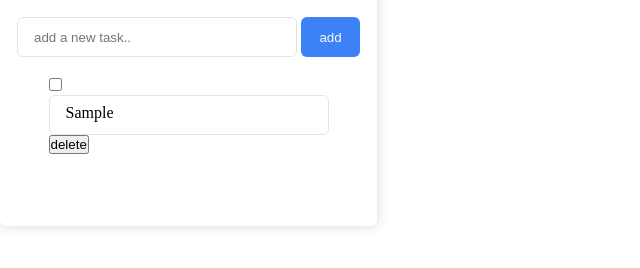
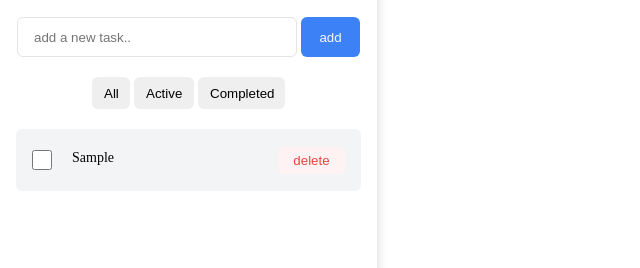
Before and after one commit to Nerunnee/Todo-app, a plain HTML site: page index.html in a window 1280 px wide. Both pictures are taken after typing "Sample" into the empty fields and a click on the button "add". Shown: the part 64-332 px from the top of the page, without its empty margins (0-640 px from the left). Drawn offline with Linux system fonts and the light colour scheme.

Commit message:
version2

```diff
--- a/index.html
+++ b/index.html
@@ -14,13 +14,21 @@
         <input
           type="text"
           placeholder="add a new task.."
-          class="task__text"
+          class="input__text"
           id="input"
         />
-        <button class="task__add" id="add">add</button>
+        <button class="input__add" id="add">add</button>
       </div>
 
-      <div class="task-container" id="task-container"></div>
+      <div class="show-container">
+        <button id="showAll" class="show__all">All</button>
+        <button id="showActive" class="show__active">Active</button>
+        <button is="showCompleted" class="show__completed">Completed</button>
+      </div>
+
+      <div class="task-box">
+        <div id="task-container"></div>
+      </div>
     </div>
     <script src="./script.js"></script>
   </body>
--- a/script.js
+++ b/script.js
@@ -1,6 +1,8 @@
 const inputs = document.querySelector("#input");
 const addElement = document.querySelector("#add");
 const taskContainer = document.querySelector("#task-container");
+const showAll = document.querySelector("#showAll");
+const showActive = document.querySelector("#showActive");
 
 const tasks = [];
 
@@ -21,6 +23,8 @@ const add = () => {
 
   clearInput();
   renderTasks();
+  // all();
+  active();
 };
 
 const renderTasks = () => {
@@ -32,18 +36,21 @@ const renderTasks = () => {
     taskElenmentsHTML += taskElement;
   });
 
-  console.log(taskElenmentsHTML);
   taskContainer.innerHTML = taskElenmentsHTML;
 };
 
 const createTaskElement = (task) => {
-  return `<div class="task">
-    <input type="checkbox" name="checkbox" class="task__checkbox" ${
-      task.isComplete && "checked"
-    }/>
-    <p class="task__text">${task.text}</p>
-    <button class="task__delete">delete</button>
-    </div>`;
+  return `
+    <div class="task-container">
+      <div  class="task-box">
+       <input type="checkbox" name="checkbox" class="task__checkbox" ${
+         task.isComplete && "checked"
+       }/>
+      <p class="task__text">${task.text}</p>
+      </div>
+      <button class="task__delete">delete</button>
+    </div>
+    `;
 };
 
 const clearInput = () => {
@@ -51,3 +58,15 @@ const clearInput = () => {
 };
 
 addElement.addEventListener("click", add);
+
+// const all = showAll.reduce((acc, taskId) => (acc += taskId), 0);
+
+const active = showActive.filter((tasks) => {
+  if (tasks.id === "checked") {
+    return true;
+  } else {
+    return false;
+  }
+});
+
+showActive.addEventListener("click", active);
--- a/style.css
+++ b/style.css
@@ -6,7 +6,7 @@
 
 .container {
   width: 377px;
-  height: 290px;
+  height: 100vh;
   border-radius: 6px;
   padding: 24px 16px;
   display: flex;
@@ -16,7 +16,7 @@
   box-shadow: 0px 0px 12px 0px #00000029;
 }
 
-.task__text {
+.input__text {
   width: 280px;
   height: 40px;
   border-radius: 6px;
@@ -24,7 +24,7 @@
   border: 1px solid #e4e4e7;
 }
 
-.task__add {
+.input__add {
   width: 59px;
   height: 40px;
   border-radius: 6px;
@@ -33,3 +33,84 @@
   background: #3c82f6;
   color: #f9f9f9;
 }
+
+.show-button {
+  display: flex;
+  justify-content: flex-start;
+  gap: 6px;
+}
+
+.show__all {
+  width: 38px;
+  height: 32px;
+  border-radius: 6px;
+  border: none;
+  padding: 4px 12px;
+}
+
+.show__all:hover {
+  background: #3c82f6;
+}
+
+.show__active {
+  width: 60px;
+  height: 32px;
+  border-radius: 6px;
+  border: none;
+  padding: 4px 12px;
+}
+
+.show__active:hover {
+  background: #3c82f6;
+}
+
+.show__completed {
+  width: 87px;
+  height: 32px;
+  border-radius: 6px;
+  border: none;
+  padding: 4px 12px;
+}
+
+.show__completed:hover {
+  background: #3c82f6;
+}
+
+.task-box {
+  display: flex;
+  gap: 20px;
+}
+
+.task-container {
+  width: 345px;
+  height: 62px;
+  border-radius: 6px;
+  padding: 16px;
+  background: #f3f4f6;
+  display: flex;
+  justify-content: space-between;
+  align-items: center;
+}
+
+.task__checkbox {
+  width: 20px;
+  height: 20px;
+  border-radius: 2px;
+  border: 1px solid #767676;
+}
+
+.task__text {
+  font-weight: 400;
+  font-style: Regular;
+  font-size: 14px;
+}
+
+.task__delete {
+  width: 67px;
+  height: 30pxs;
+  border: none;
+  border-radius: 6px;
+  padding: 6px 12px;
+  background: #fef2f2;
+  color: #ef4444;
+}
```
